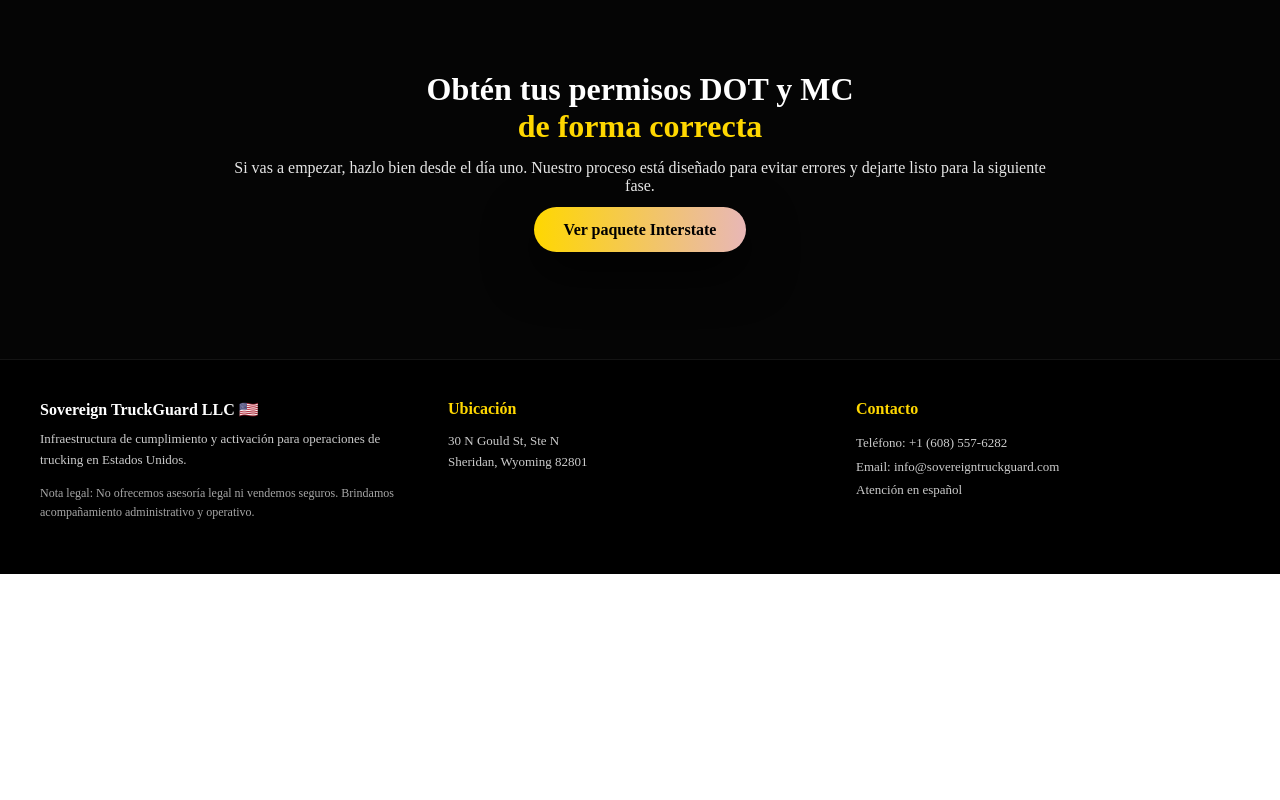
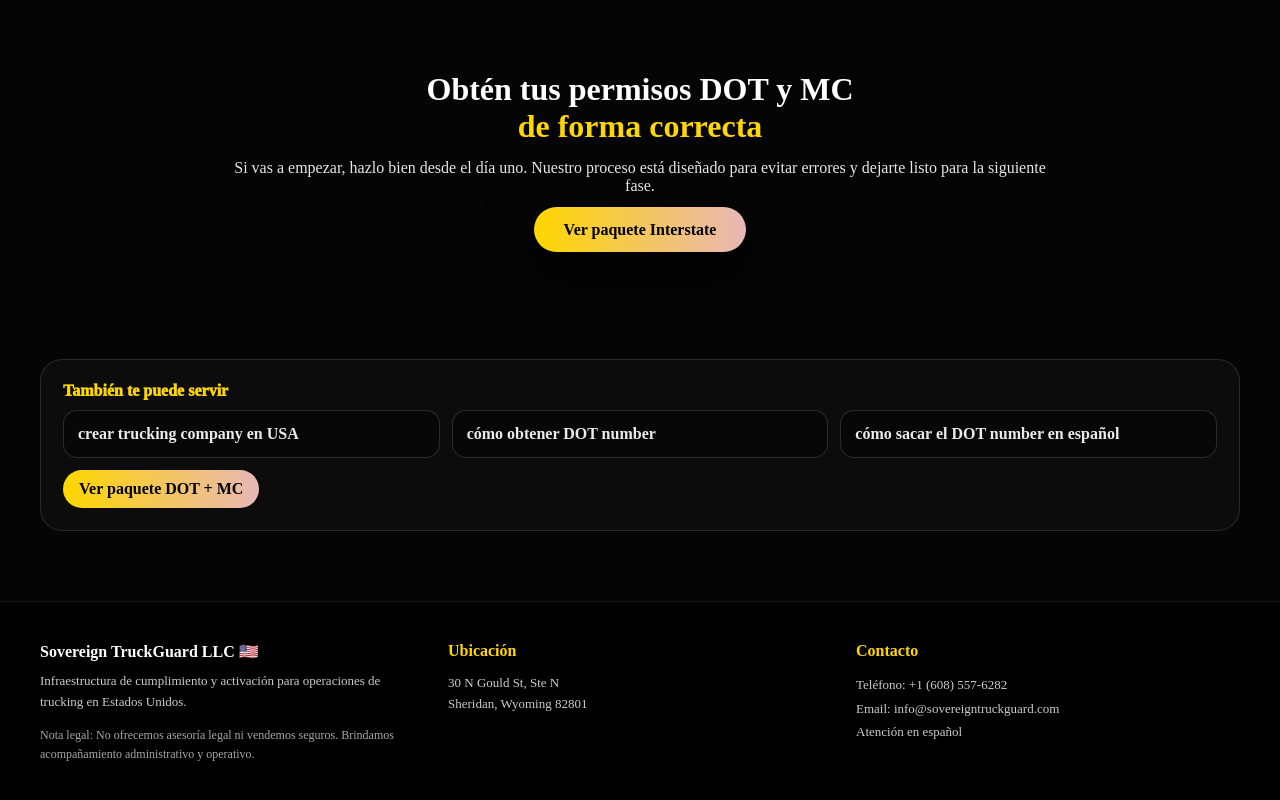
Before and after one commit to Sovereigntruckguard/sovereign-truckguard-site, a Next.js app: page /permisos-dot-mc-usa in a window 1280 px wide. Shown: the part 1430-2230 px from the top of the page. Before the commit the page ends 2004 px from the top, so only its background shows below. Built offline with nearby package versions, Linux system fonts and the light colour scheme.

Commit message:
fix permits dot mc usa

```diff
--- a/app/permisos-dot-mc-usa/page.jsx
+++ b/app/permisos-dot-mc-usa/page.jsx
@@ -230,6 +230,65 @@
         </a>
       </section>
 
+      {/* ================= TAMBIÉN TE PUEDE SERVIR ================= */}
+      <section
+        style={{
+          maxWidth: 1200,
+          margin: "0 auto",
+          padding: "0 20px 70px",
+        }}
+      >
+        <div
+          style={{
+            borderRadius: 22,
+            padding: 22,
+            border: "1px solid rgba(255,255,255,0.12)",
+            background: "rgba(255,255,255,0.03)",
+          }}
+        >
+          <div style={{ fontWeight: 950, color: colors.gold, marginBottom: 10 }}>
+            También te puede servir
+          </div>
+
+          <div
+            style={{
+              display: "grid",
+              gridTemplateColumns: "repeat(auto-fit, minmax(260px, 1fr))",
+              gap: 12,
+            }}
+          >
+            <a href="/crear-trucking-company-usa" style={linkCardStyle}>
+              crear trucking company en USA
+            </a>
+
+            <a href="/como-obtener-dot-number" style={linkCardStyle}>
+              cómo obtener DOT number
+            </a>
+
+            <a href="/como-sacar-dot-number-en-espanol" style={linkCardStyle}>
+              cómo sacar el DOT number en español
+            </a>
+          </div>
+
+          <div style={{ marginTop: 12 }}>
+            <a
+              href="/services#packages"
+              style={{
+                display: "inline-block",
+                padding: "10px 16px",
+                borderRadius: 999,
+                background: `linear-gradient(90deg, ${colors.gold}, #E8B7B7)`,
+                color: "#000",
+                fontWeight: 900,
+                textDecoration: "none",
+              }}
+            >
+              Ver paquete DOT + MC
+            </a>
+          </div>
+        </div>
+      </section>
+
       {/* ================= FOOTER INLINE ================= */}
       <footer
         style={{
@@ -286,3 +345,14 @@
     </main>
   );
 }
+
+const linkCardStyle = {
+  display: "block",
+  padding: "14px 14px",
+  borderRadius: 14,
+  border: "1px solid rgba(255,255,255,0.14)",
+  background: "rgba(0,0,0,0.35)",
+  color: "rgba(255,255,255,0.92)",
+  textDecoration: "none",
+  fontWeight: 850,
+};
```
